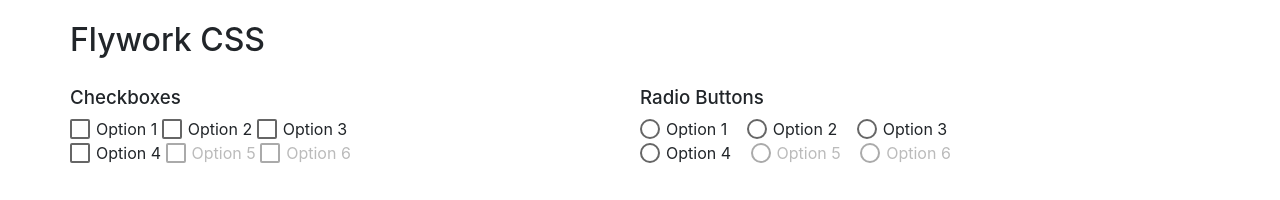
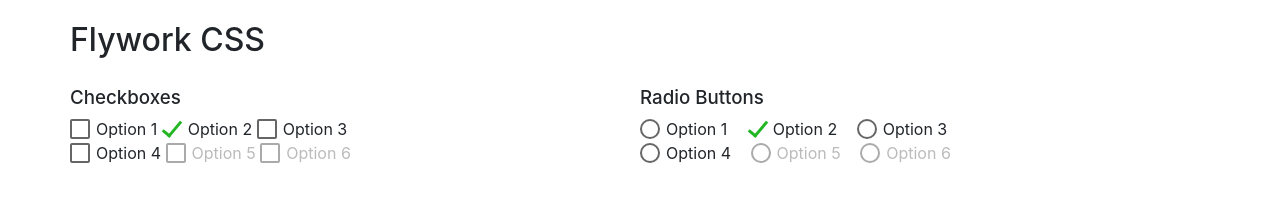
Before and after one commit to silviodelgado/FlyworkCSS, a plain HTML site: page index.html in a window 1280 px wide. Shown: the top 200 px of the page. Drawn offline with Linux system fonts and the light colour scheme.

Commit message:
Playground update

```diff
--- a/index.html
+++ b/index.html
@@ -110,6 +110,11 @@
     </div>
 
     <script src="js/flywork.js"></script>
+    <script>
+        (function () {
+            Flywork.init();
+        })();
+    </script>
 </body>
 
 </html>
```
